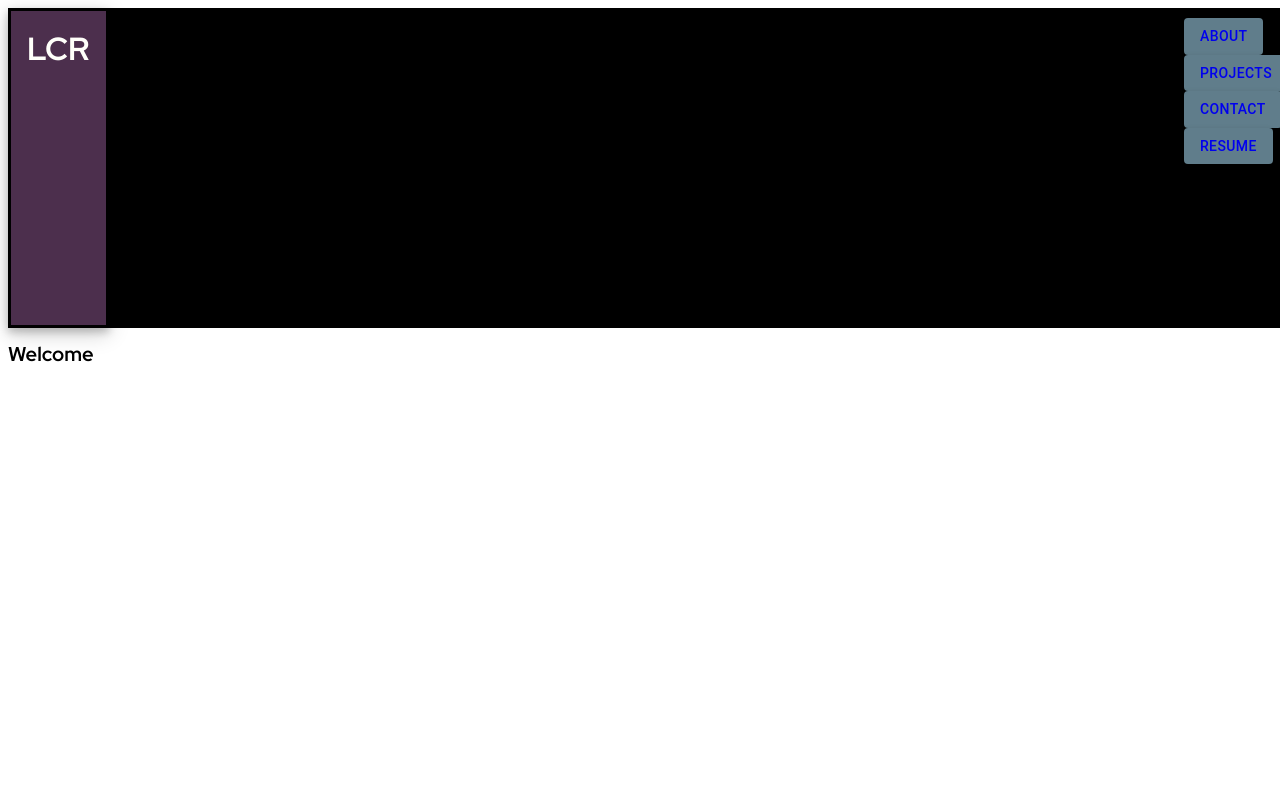
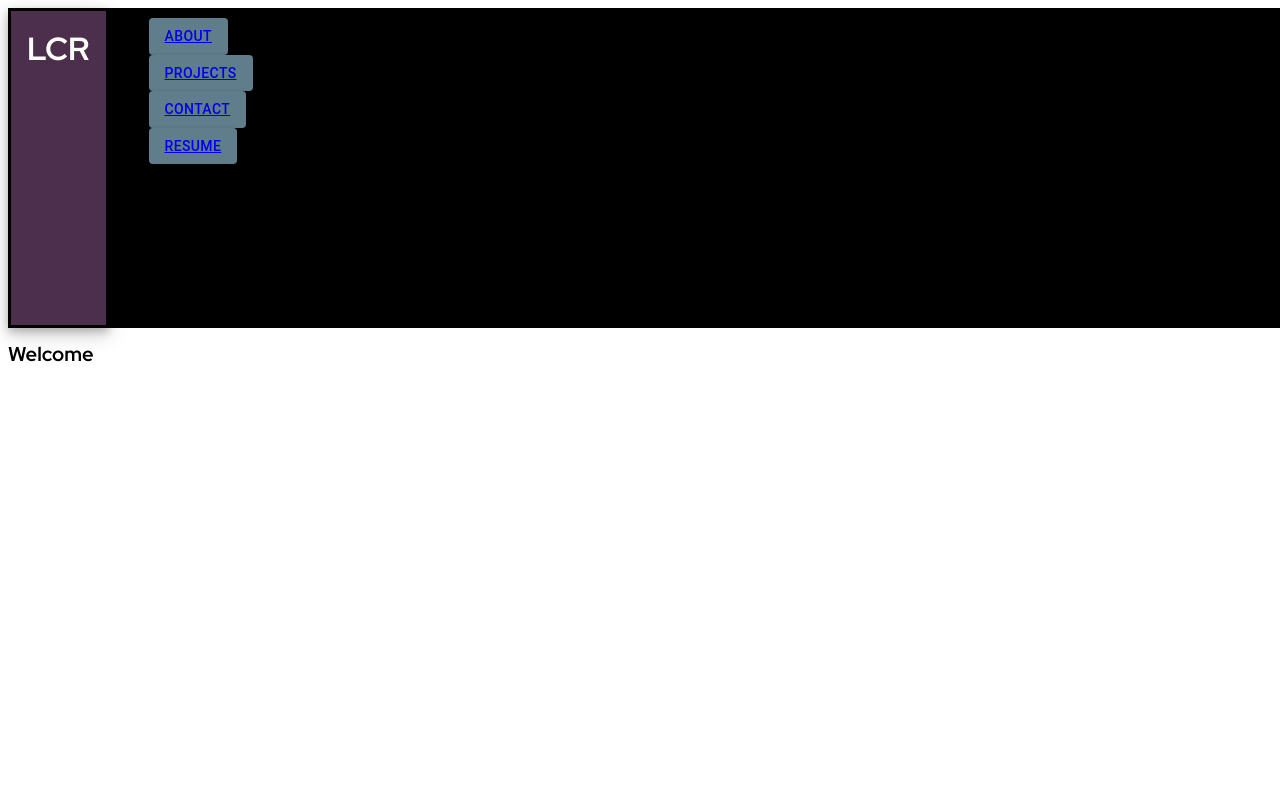
Before and after one commit to lindsayreiner/lindsayreiner.github.io, a React (Create React App) app in the folder client/: page / in a window 1280 px wide. Shown: the top 800 px of the page. Built offline with nearby package versions, Linux system fonts and the light colour scheme.

Commit message:
nav changes

```diff
--- a/client/src/components/Navbar.js
+++ b/client/src/components/Navbar.js
@@ -20,21 +20,21 @@ export default function Navbar() {
     return (
         <div>
 
-            <nav>
+            <nav className="navbar">
                 <Link className="initials animation" to="/">LCR</Link>
                 <ul>
 
                     <li>
-                        <ColorButton className="navBtn" variant="contained"><Link className="navBtn" to="/about">About</Link></ColorButton>
+                        <ColorButton className="navBtn" variant="contained"><Link to="/about">About</Link></ColorButton>
                     </li>
                     <li>
-                        <ColorButton variant="contained"><Link className="navBtn" to="/projects">Projects</Link></ColorButton>
+                        <ColorButton className="navBtn" variant="contained"><Link to="/projects">Projects</Link></ColorButton>
                     </li>
                     <li>
-                        <ColorButton variant="contained"><HashLink className="navBtn" to="#contact">Contact</HashLink></ColorButton>
+                        <ColorButton className="navBtn" variant="contained"><HashLink to="#contact">Contact</HashLink></ColorButton>
                     </li>
                     <li>
-                        <ColorButton variant="contained"><Link className="navBtn" to="/resume">Resume</Link></ColorButton>
+                        <ColorButton className="navBtn" variant="contained"><Link to="/resume">Resume</Link></ColorButton>
                     </li>
                 </ul>
             </nav>
--- a/client/src/styles/App.css
+++ b/client/src/styles/App.css
@@ -110,20 +110,22 @@ body > footer {
   /* Navbar             */
   /* --------------------*/
 
-nav {
+.navbar {
   background-color: black;
   width: 100vw;
   height: 40vh;
   display: flex;
+  flex-direction: row;
+  /*
   justify-content: space-between;
-  flex-direction: row;
+   */
 }
 
 
 .navBtn {
   text-decoration: none;
   list-style: none;
-
-  align-items: center;
-  justify-content: center;
+  color: black;
+  font-weight: bold;
+  margin: 1rem;
 }
```
